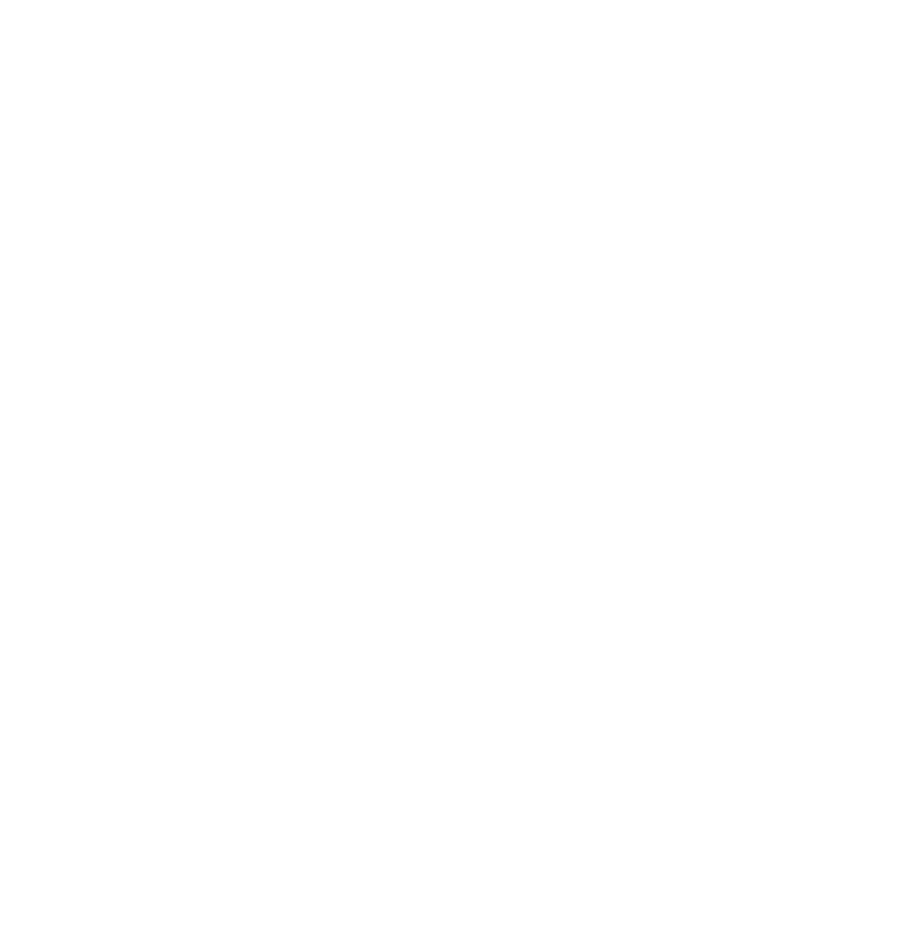
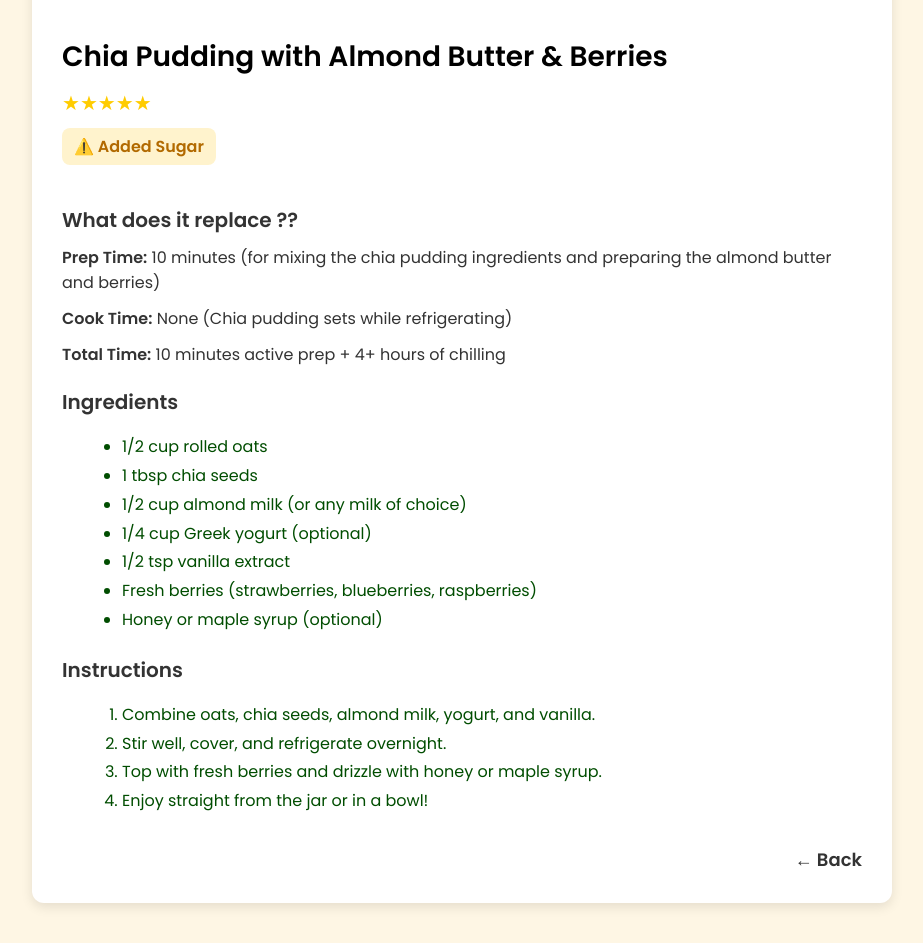
Before and after one commit to achyutsh/VitaMeal, a React (Create React App) app in the folder diabeticrecipewebsite/: page /page5 in a window 1280 px wide. Before the commit this address had no page. Shown: the part 380-1323 px from the top of the page, without its empty margins (178-1101 px from the left). Before the commit the page ends 800 px from the top, so only its background shows below. Built offline with nearby package versions, Linux system fonts and the light colour scheme.

Commit message:
Created "Get Reciepe" pages for both dishes on the home page

```diff
--- a/diabeticrecipewebsite/src/App.js
+++ b/diabeticrecipewebsite/src/App.js
@@ -6,6 +6,8 @@ import {
   signInWithEmailAndPassword,
 } from "firebase/auth";
 import Pag4 from "./pag4"; // ✅ this is your home screen
+import Pag5 from "./pag5";
+import Pag6 from "./pag6";
 
 // 🔐 Login Component
 function LoginScreen() {
@@ -204,6 +206,8 @@ function App() {
       <Routes>
         <Route path="/" element={<LoginScreen />} />
         <Route path="/home" element={<Pag4 />} />
+        <Route path="/page5" element={<Pag5 />} />
+        <Route path="/page6" element={<Pag6 />} />
       </Routes>
     </Router>
   );
--- a/diabeticrecipewebsite/src/pag4.js
+++ b/diabeticrecipewebsite/src/pag4.js
@@ -1,168 +1,183 @@
-import React, { useEffect, useState } from "react";
-import { auth } from "./firebase";
+import React from "react";
+import { Link } from "react-router-dom";
+import { colors, fonts, sharedStyles, effects } from "./theme";
 
 const Pag4 = () => {
-  const [userEmail, setUserEmail] = useState("");
-
-  useEffect(() => {
-    const user = auth.currentUser;
-    if (user) {
-      setUserEmail(user.email);
-    }
-  }, []);
-
   const styles = {
     container: {
+      fontFamily: fonts.primary,
+      backgroundColor: colors.secondary,
       padding: "20px",
-      fontFamily: "Arial, sans-serif",
+      minHeight: "100vh",
+      display: "grid",
+      gridTemplateColumns: "2fr 1fr",
+      gap: "20px",
+    },
+    column: {
+      display: "flex",
+      flexDirection: "column",
+      gap: "20px",
+    },
+    card: {
       backgroundColor: "#fff",
-      minHeight: "100vh",
+      borderRadius: effects.borderRadius,
+      padding: "20px",
+      boxShadow: effects.cardShadow,
     },
-    header: {
-      backgroundColor: "#f29c7e",
-      padding: "10px 20px",
+    greeting: {
+      display: "flex",
+      flexDirection: "column",
+      gap: "10px",
+    },
+    greetingTitle: {
+      fontSize: "20px",
+      fontWeight: "bold",
+      color: colors.text,
+    },
+    statRow: {
+      display: "flex",
+      gap: "20px",
+      fontSize: "14px",
+      color: colors.muted,
+    },
+    alertCard: {
+      backgroundColor: "#fff4e5",
+      padding: "15px",
       borderRadius: "10px",
+      fontSize: "14px",
+      boxShadow: effects.cardShadow,
+    },
+    circularGoal: {
       display: "flex",
-      justifyContent: "space-between",
+      flexDirection: "column",
       alignItems: "center",
+      justifyContent: "center",
+      border: "6px solid #4caf50",
+      borderRadius: "50%",
+      width: "100px",
+      height: "100px",
+      fontSize: "18px",
+      fontWeight: "bold",
+      color: "#4caf50",
+      margin: "0 auto",
+    },
+    mealPlanner: {
+      display: "flex",
+      gap: "10px",
+      flexWrap: "wrap",
+    },
+    pill: {
+      padding: "8px 16px",
+      backgroundColor: colors.accent,
       color: "#fff",
+      borderRadius: "20px",
+      fontSize: "14px",
       fontWeight: "bold",
-      fontSize: "18px",
-      marginBottom: "20px",
-    },
-    avatar: {
-      width: "35px",
-      height: "35px",
-      borderRadius: "50%",
-    },
-    sectionTitle: {
-      fontWeight: "bold",
-      fontSize: "16px",
-      marginBottom: "10px",
+      border: "none",
+      cursor: "pointer",
     },
     recipeCard: {
       display: "flex",
       gap: "10px",
       marginBottom: "15px",
-      border: "1px solid #ddd",
-      borderRadius: "10px",
-      padding: "10px",
       alignItems: "center",
     },
     recipeImage: {
-      width: "70px",
-      height: "70px",
-      borderRadius: "10px",
+      width: "60px",
+      height: "60px",
+      borderRadius: "8px",
       objectFit: "cover",
     },
-    recipeText: {
+    recipeInfo: {
       flex: 1,
-    },
-    saveButton: {
-      backgroundColor: "green",
-      color: "#fff",
-      border: "none",
-      borderRadius: "5px",
-      padding: "6px 12px",
-      cursor: "pointer",
-    },
-    actionButtons: {
-      display: "flex",
-      justifyContent: "space-around",
-      marginTop: "20px",
-      marginBottom: "20px",
-    },
-    actionButton: {
-      backgroundColor: "#ff3b3f",
-      color: "#fff",
-      border: "none",
-      padding: "10px",
-      borderRadius: "8px",
-      display: "flex",
-      alignItems: "center",
-      fontWeight: "bold",
-      cursor: "pointer",
-      gap: "5px",
-    },
-    searchContainer: {
-      display: "flex",
-      alignItems: "center",
-      border: "1px solid #ccc",
-      borderRadius: "25px",
-      padding: "8px 15px",
-      backgroundColor: "#f29c7e",
-    },
-    searchInput: {
-      flex: 1,
-      border: "none",
-      outline: "none",
-      backgroundColor: "transparent",
       fontSize: "14px",
     },
-    micIcon: {
-      marginLeft: "10px",
-      cursor: "pointer",
+    recipeTitle: {
+      fontWeight: "bold",
     },
-    helpText: {
-      color: "green",
-      textAlign: "center",
-      marginTop: "20px",
-      fontWeight: "bold",
+    savedBox: {
+      backgroundColor: "#fff",
+      borderRadius: effects.borderRadius,
+      padding: "15px",
+      boxShadow: effects.cardShadow,
+      display: "flex",
+      flexDirection: "column",
+      gap: "10px",
+    },
+    searchBar: {
+      width: "100%",
+      padding: "12px",
+      borderRadius: "25px",
+      border: "none",
+      backgroundColor: colors.primary,
+      color: "#fff",
+      fontSize: "14px",
+      marginTop: "auto",
     },
   };
 
   return (
     <div style={styles.container}>
-      <div style={styles.header}>
-        <span>
-          Hello {userEmail ? userEmail.split("@")[0] : "there"} !!
-        </span>
-        <img src="/images/avatar.jpg" alt="Profile" style={styles.avatar} />
+      {/* Left Column */}
+      <div style={styles.column}>
+        <div style={styles.card}>
+          <div style={styles.greeting}>
+            <div style={styles.greetingTitle}>👋 Hello<br />Good Morning, pawahar</div>
+            <div style={styles.statRow}>
+              <span>0 kcal Left</span>
+              <span>12g Sugar</span>
+              <span>0 cups Water</span>
+            </div>
+          </div>
         </div>
 
-      <div style={styles.sectionTitle}>Featured Recipes</div>
-
-      <div style={styles.recipeCard}>
-        <img src="/images/chickpea-quinoa-salad-with-feta.jpg" alt="Quinoa" style={styles.recipeImage} />
-        <div style={styles.recipeText}>
-          <b>Quinoa & Chickpea Salad</b>
-          <p>
-            A nutrient-packed, protein-rich salad that's both filling and low on the glycemic index.
-            <br />
-            <a href="#">Click here for full recipe !!</a>
-          </p>
-        </div>
-        <button style={styles.saveButton}>SAVE</button>
+        <div style={styles.card}>
+          <div style={styles.alertCard}>🍊 Missed breakfast? Try adding lemon to your water instead of juice.</div>
         </div>
 
-      <div style={styles.recipeCard}>
-        <img src="/images/chiapudding.jpg" alt="Chia Pudding" style={styles.recipeImage} />
-        <div style={styles.recipeText}>
-          <b>Chia Pudding with Almond Butter & Berries</b>
-          <p>
-            A perfect diabetic-friendly breakfast or snack that is rich in fiber and healthy fats.
-            <br />
-            <a href="#">Click here for full recipe !!</a>
-          </p>
+        <div style={styles.card}>
+          <div style={styles.mealPlanner}>
+            <button style={styles.pill}>Breakfast</button>
+            <button style={styles.pill}>Lunch</button>
+            <button style={styles.pill}>Dinner</button>
+            <button style={styles.pill}>Snack</button>
           </div>
-        <button style={styles.saveButton}>SAVE</button>
         </div>
 
-      <div style={styles.actionButtons}>
-        <button style={styles.actionButton}>📋 Substitutions</button>
-        <button style={styles.actionButton}>📁 Saved Recipes</button>
+        <div style={styles.card}>
+          <h3>🍽️ Featured Recipes</h3>
+          <div style={styles.recipeCard}>
+            <img src="/images/quinoa.jpg" alt="Quinoa" style={styles.recipeImage} />
+            <div style={styles.recipeInfo}>
+              <div style={styles.recipeTitle}>Quinoa & Chickpea Salad</div>
+              <Link to="/page6">Click here for full recipe</Link>
+            </div>
+          </div>
+          <div style={styles.recipeCard}>
+            <img src="/images/chiapudding.jpg" alt="Chia" style={styles.recipeImage} />
+            <div style={styles.recipeInfo}>
+              <div style={styles.recipeTitle}>Chia Pudding with Almond Butter & Berries</div>
+              <Link to="/page5">Click here for full recipe</Link>
+            </div>
+          </div>
+        </div>
       </div>
 
-      <div style={styles.searchContainer}>
-        <input
-          type="text"
-          placeholder="Search recipes"
-          style={styles.searchInput}
-        />
-        <span style={styles.micIcon}>🎤</span>
+      {/* Right Column */}
+      <div style={styles.column}>
+        <div style={styles.card}>
+          <div style={styles.circularGoal}>50%</div>
+          <p style={{ textAlign: "center", marginTop: "10px" }}>You're 50% to your goal!</p>
         </div>
 
-      <div style={styles.helpText}>Need Assistance ??</div>
+        <div style={styles.savedBox}>
+          <h4>📁 Saved Recipes</h4>
+          <img src="/images/quinoa.jpg" alt="saved" style={styles.recipeImage} />
+          <img src="/images/chiapudding.jpg" alt="saved" style={styles.recipeImage} />
+        </div>
+
+        <input style={styles.searchBar} placeholder="Search recipes" />
+      </div>
     </div>
   );
 };
--- /dev/null
+++ b/diabeticrecipewebsite/src/pag5.js
@@ -0,0 +1,127 @@
+import React from "react";
+import { useNavigate } from "react-router-dom";
+import { colors, fonts, sharedStyles, effects } from "./theme";
+
+const Page5 = () => {
+  const navigate = useNavigate();
+
+  const styles = {
+    page: {
+      display: "flex",
+      justifyContent: "center",
+      padding: "40px",
+      backgroundColor: colors.secondary,
+      fontFamily: fonts.primary,
+      minHeight: "100vh",
+    },
+    card: {
+      backgroundColor: "#fff",
+      maxWidth: "800px",
+      width: "100%",
+      borderRadius: effects.borderRadius,
+      boxShadow: effects.cardShadow,
+      padding: "30px",
+    },
+    image: {
+      width: "100%",
+      borderRadius: "10px",
+      marginBottom: "20px",
+      objectFit: "cover",
+      maxHeight: "300px",
+    },
+    title: {
+      fontSize: "28px",
+      fontWeight: "bold",
+      marginBottom: "10px",
+    },
+    stars: {
+      color: "#ffcc00",
+      fontSize: "20px",
+      marginBottom: "10px",
+    },
+    warning: {
+      display: "inline-flex",
+      alignItems: "center",
+      backgroundColor: colors.warning,
+      color: colors.danger,
+      padding: "6px 12px",
+      borderRadius: "8px",
+      fontWeight: "bold",
+      marginBottom: "20px",
+      fontSize: "16px",
+    },
+    subSection: {
+      color: colors.textDark,
+      marginBottom: "10px",
+      lineHeight: 1.6,
+    },
+    list: {
+      color: "#004d00",
+      lineHeight: 1.8,
+      marginLeft: "20px",
+    },
+    footer: {
+      display: "flex",
+      justifyContent: "flex-end",
+      marginTop: "30px",
+    },
+  };
+
+  return (
+    <div style={styles.page}>
+      <link
+        href="https://fonts.googleapis.com/css2?family=Poppins:wght@400;600&display=swap"
+        rel="stylesheet"
+      />
+      <div style={styles.card}>
+        <img
+          src="/images/chiapudding.jpg"
+          alt="Chia Pudding"
+          style={styles.image}
+        />
+        <h1 style={styles.title}>Chia Pudding with Almond Butter & Berries</h1>
+        <div style={styles.stars}>★★★★★</div>
+        <div style={styles.warning}>⚠️ Added Sugar</div>
+
+        <h2 style={sharedStyles.sectionTitle}>What does it replace ??</h2>
+
+        <div style={styles.subSection}>
+          <b>Prep Time:</b> 10 minutes (for mixing the chia pudding ingredients and preparing the almond butter and berries)
+        </div>
+        <div style={styles.subSection}>
+          <b>Cook Time:</b> None (Chia pudding sets while refrigerating)
+        </div>
+        <div style={styles.subSection}>
+          <b>Total Time:</b> 10 minutes active prep + 4+ hours of chilling
+        </div>
+
+        <h2 style={sharedStyles.sectionTitle}>Ingredients</h2>
+        <ul style={styles.list}>
+          <li>1/2 cup rolled oats</li>
+          <li>1 tbsp chia seeds</li>
+          <li>1/2 cup almond milk (or any milk of choice)</li>
+          <li>1/4 cup Greek yogurt (optional)</li>
+          <li>1/2 tsp vanilla extract</li>
+          <li>Fresh berries (strawberries, blueberries, raspberries)</li>
+          <li>Honey or maple syrup (optional)</li>
+        </ul>
+
+        <h2 style={sharedStyles.sectionTitle}>Instructions</h2>
+        <ol style={styles.list}>
+          <li>Combine oats, chia seeds, almond milk, yogurt, and vanilla.</li>
+          <li>Stir well, cover, and refrigerate overnight.</li>
+          <li>Top with fresh berries and drizzle with honey or maple syrup.</li>
+          <li>Enjoy straight from the jar or in a bowl!</li>
+        </ol>
+
+        <div style={styles.footer}>
+          <span style={sharedStyles.backButton} onClick={() => navigate(-1)}>
+            ← Back
+          </span>
+        </div>
+      </div>
+    </div>
+  );
+};
+
+export default Page5;
--- /dev/null
+++ b/diabeticrecipewebsite/src/pag6.js
@@ -0,0 +1,127 @@
+import React from "react";
+import { useNavigate } from "react-router-dom";
+import { colors, fonts, sharedStyles, effects } from "./theme";
+
+const Pag6 = () => {
+  const navigate = useNavigate();
+
+  const styles = {
+    page: {
+      display: "flex",
+      justifyContent: "center",
+      padding: "40px",
+      backgroundColor: colors.secondary,
+      fontFamily: fonts.primary,
+      minHeight: "100vh",
+    },
+    card: {
+      backgroundColor: "#fff",
+      maxWidth: "800px",
+      width: "100%",
+      borderRadius: effects.borderRadius,
+      boxShadow: effects.cardShadow,
+      padding: "30px",
+    },
+    image: {
+      width: "100%",
+      borderRadius: "10px",
+      marginBottom: "20px",
+      objectFit: "cover",
+      maxHeight: "300px",
+    },
+    title: {
+      fontSize: "28px",
+      fontWeight: "bold",
+      marginBottom: "10px",
+    },
+    stars: {
+      color: "#ffcc00",
+      fontSize: "20px",
+      marginBottom: "10px",
+    },
+    warning: {
+      display: "inline-flex",
+      alignItems: "center",
+      backgroundColor: "#fff8e6",
+      color: "#b26a00",
+      padding: "6px 12px",
+      borderRadius: "8px",
+      fontWeight: "bold",
+      marginBottom: "20px",
+      fontSize: "16px",
+    },
+    subSection: {
+      color: colors.textDark,
+      marginBottom: "10px",
+      lineHeight: 1.6,
+    },
+    list: {
+      color: "#004d00",
+      lineHeight: 1.8,
+      marginLeft: "20px",
+    },
+    footer: {
+      display: "flex",
+      justifyContent: "flex-end",
+      marginTop: "30px",
+    },
+  };
+
+  return (
+    <div style={styles.page}>
+      <link
+        href="https://fonts.googleapis.com/css2?family=Poppins:wght@400;600&display=swap"
+        rel="stylesheet"
+      />
+      <div style={styles.card}>
+        <img
+          src="/images/chickpea-quinoa-salad-with-feta.jpg"
+          alt="Quinoa Salad"
+          style={styles.image}
+        />
+
+        <h1 style={styles.title}>Quinoa & Chickpea Salad with Feta</h1>
+        <div style={styles.stars}>★★★★★</div>
+        <div style={styles.warning}>⚠️ Contains Dairy (Feta)</div>
+
+        <h2 style={sharedStyles.sectionTitle}>What does it replace ??</h2>
+        <div style={styles.subSection}>
+          A healthier alternative to pasta salads or mayo-based side dishes. Great for summer meals and high-protein diets.
+        </div>
+
+        <div style={styles.subSection}><b>Prep Time:</b> 15 minutes</div>
+        <div style={styles.subSection}><b>Cook Time:</b> 15 minutes (for quinoa)</div>
+        <div style={styles.subSection}><b>Total Time:</b> 30 minutes</div>
+
+        <h2 style={sharedStyles.sectionTitle}>Ingredients</h2>
+        <ul style={styles.list}>
+          <li>1 cup cooked quinoa</li>
+          <li>1 cup canned chickpeas (rinsed & drained)</li>
+          <li>1/2 cup chopped cucumber</li>
+          <li>1/2 cup cherry tomatoes (halved)</li>
+          <li>1/4 cup chopped red onion</li>
+          <li>1/4 cup crumbled feta cheese</li>
+          <li>2 tbsp olive oil</li>
+          <li>1 tbsp lemon juice</li>
+          <li>Salt & pepper to taste</li>
+        </ul>
+
+        <h2 style={sharedStyles.sectionTitle}>Instructions</h2>
+        <ol style={styles.list}>
+          <li>Cook quinoa according to package instructions. Let it cool.</li>
+          <li>In a bowl, combine quinoa, chickpeas, cucumber, tomatoes, and red onion.</li>
+          <li>Drizzle olive oil and lemon juice over the salad. Toss to combine.</li>
+          <li>Top with crumbled feta, season with salt and pepper, and chill before serving.</li>
+        </ol>
+
+        <div style={styles.footer}>
+          <span style={sharedStyles.backButton} onClick={() => navigate(-1)}>
+            ← Back
+          </span>
+        </div>
+      </div>
+    </div>
+  );
+};
+
+export default Pag6;
--- /dev/null
+++ b/diabeticrecipewebsite/src/theme.js
@@ -0,0 +1,42 @@
+// theme.js
+
+export const colors = {
+    primary: "#f49c7f",
+    secondary: "#fef6e4",
+    accent: "#ff4d4d",
+    textDark: "#333",
+    textLight: "#777",
+    warning: "#fff3cd",
+    danger: "#b26a00",
+  };
+
+  export const fonts = {
+    primary: "'Poppins', sans-serif",
+  };
+
+  export const effects = {
+    cardShadow: "0 4px 12px rgba(0, 0, 0, 0.1)",
+    borderRadius: "12px",
+  };
+
+  export const sharedStyles = {
+    sectionTitle: {
+      fontSize: "20px",
+      fontWeight: "bold",
+      color: "#333",
+      marginTop: "20px",
+      marginBottom: "10px",
+    },
+    backButton: {
+      cursor: "pointer",
+      color: "#333",
+      fontSize: "18px",
+      fontWeight: "bold",
+    },
+  };
+
+  export const breakpoints = {
+    mobile: "480px",
+    tablet: "768px",
+    desktop: "1024px",
+  };
```
Lines whose indentation alone changed are shown as unchanged.
